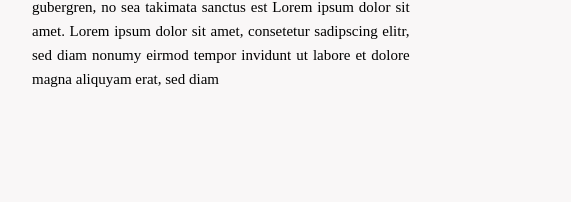
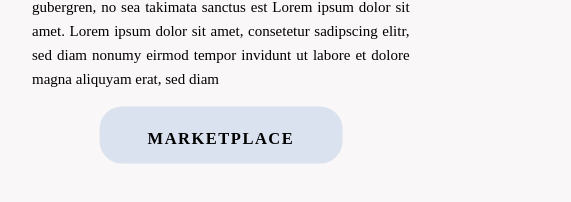
Before and after one commit to W4ppler/Framework_Website_cool, a website built with webpack: page index.html in a window 1280 px wide. Shown: the part 1699-1901 px from the top of the page, 128-699 px from the left. Built offline with nearby package versions, Linux system fonts and the light colour scheme; a web font is replaced by a local one.

Commit message:
GROßE SCHMERZEN

```diff
--- a/css/custom.css
+++ b/css/custom.css
@@ -13,6 +13,7 @@
   --light-bg: #F9F7F7;
   --light-bg-light: #DBE2EF;
   --light-highlight: #3F72AF;
+  --border-radius: 15px;
 }
 
 /*MEDIA BREAKPOINTS*/
@@ -42,6 +43,25 @@ h3::first-letter{
 }
 
 /* OTHER */
+
+button{
+  margin: auto;
+  display: block;
+  color: var(--light-color);
+  background-color: var(--light-bg-light);
+  border: 2px solid var(--light-bg-light);
+  border-radius: var(--border-radius);
+  scale: 1.5;
+  transition: scale 20s ease-in-out;
+}
+button:hover{
+  background-color: var(--light-highlight);
+  scale: 1000;
+
+  color: var(--light-bg);
+
+}
+
 a{
   color: #000000;
 }
--- a/index.html
+++ b/index.html
@@ -147,6 +147,7 @@
         est Lorem ipsum dolor sit amet. Lorem ipsum dolor sit amet, consetetur sadipscing elitr,
         sed diam nonumy eirmod tempor invidunt ut labore et dolore magna aliquyam erat, sed diam
       </p>
+      <button> Marketplace</button>
     </div>
     <img class="offset-by-two five  columns" src="img/framework_marketplace.jpg" alt="Repairing a Framework Laptop">
   </div>
```
